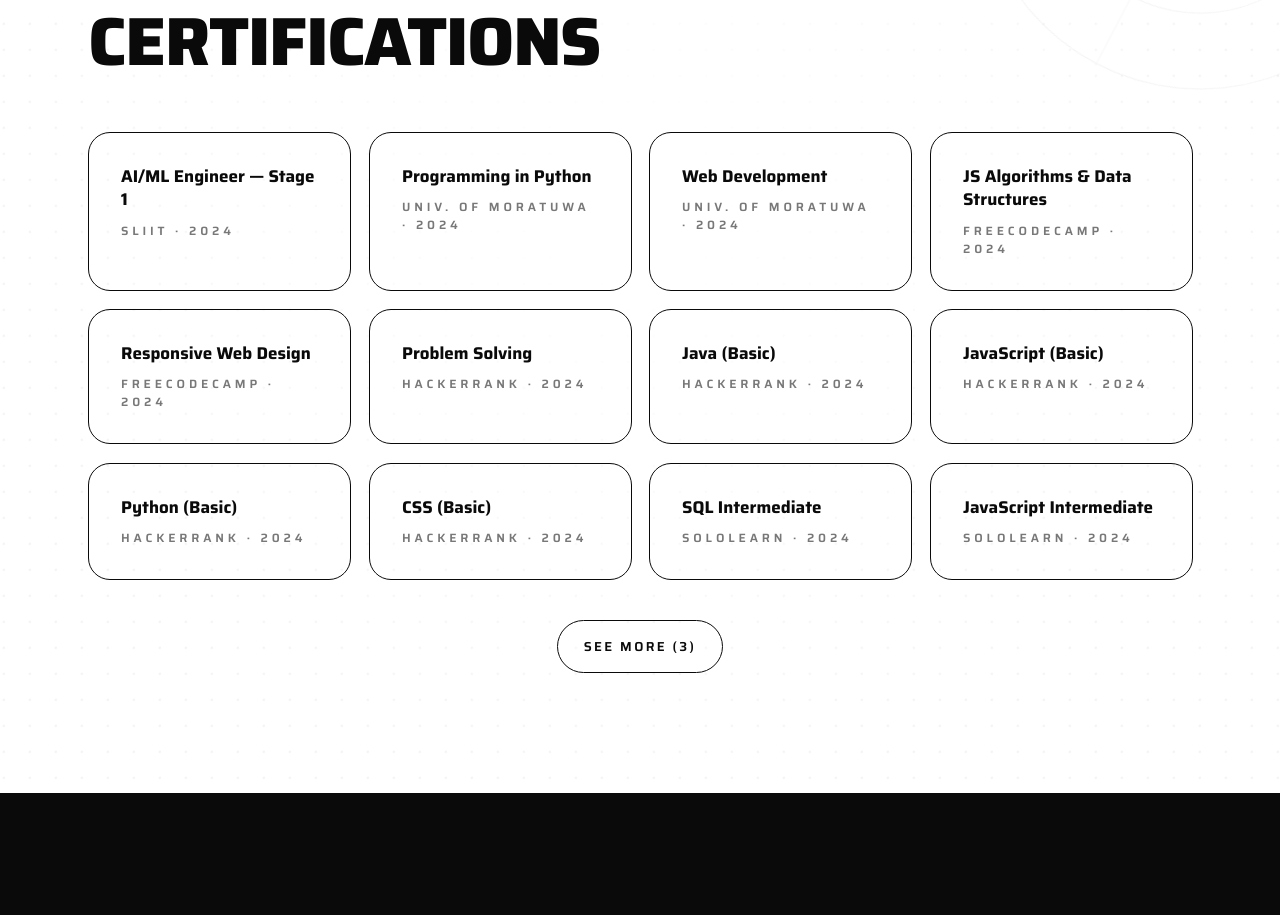
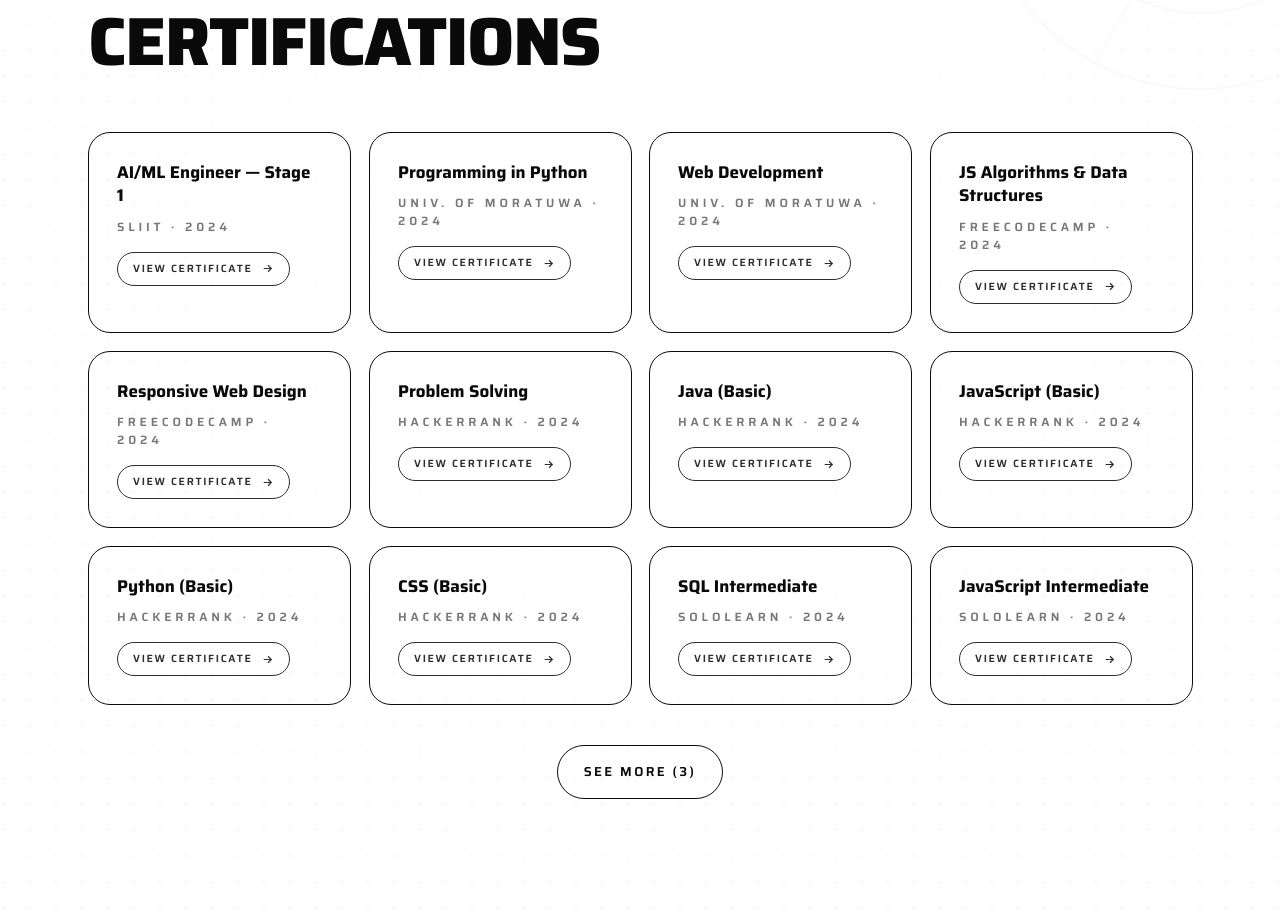
Before and after one commit to lahiruAsiri/Portfolio, a Next.js app: page / in a window 1280 px wide. Shown: the part 5986-6901 px from the top of the page. Built offline with nearby package versions, Linux system fonts and the light colour scheme.

Commit message:
Update Certifications.tsx

```diff
--- a/components/Certifications.tsx
+++ b/components/Certifications.tsx
@@ -1,17 +1,52 @@
 "use client";
 
-import { useState } from "react";
+import { useCallback, useEffect, useRef, useState } from "react";
+import { createPortal } from "react-dom";
 import { certifications } from "@/lib/data";
 import SectionBg from "./SectionBg";
 import Reveal, { RevealGroup, RevealItem } from "./Reveal";
 
 const INITIAL = 12;
 
+type Cert = (typeof certifications)[number];
+
 export default function Certifications() {
   const [expanded, setExpanded] = useState(false);
-  const visible = expanded
-    ? certifications
-    : certifications.slice(0, INITIAL);
+  const [active, setActive] = useState<Cert | null>(null);
+  const [open, setOpen] = useState(false);
+  const [mounted, setMounted] = useState(false);
+  const closeTimer = useRef<number | undefined>(undefined);
+
+  useEffect(() => setMounted(true), []);
+
+  const visible = expanded ? certifications : certifications.slice(0, INITIAL);
+
+  const openCert = (c: Cert) => {
+    window.clearTimeout(closeTimer.current);
+    setActive(c);
+    setOpen(true);
+  };
+
+  const close = useCallback(() => {
+    setOpen(false);
+    closeTimer.current = window.setTimeout(() => setActive(null), 300);
+  }, []);
+
+  useEffect(() => {
+    if (!open) return;
+    const onKey = (e: KeyboardEvent) => e.key === "Escape" && close();
+    document.addEventListener("keydown", onKey);
+    const html = document.documentElement;
+    const prevHtml = html.style.overflow;
+    const prevBody = document.body.style.overflow;
+    html.style.overflow = "hidden";
+    document.body.style.overflow = "hidden";
+    return () => {
+      document.removeEventListener("keydown", onKey);
+      html.style.overflow = prevHtml;
+      document.body.style.overflow = prevBody;
+    };
+  }, [open, close]);
 
   return (
     <section id="certs" className="section">
@@ -33,9 +68,24 @@ export default function Certifications() {
           stagger={0.05}
         >
           {visible.map((c) => (
-            <RevealItem key={c.title} className="card">
-              <div className="text-[17px] font-bold leading-snug">{c.title}</div>
-              <div className="eyebrow mt-2.5">{c.meta}</div>
+            <RevealItem key={c.title} className="card cert-card">
+              <button
+                type="button"
+                className="cert-card-btn"
+                onClick={() => openCert(c)}
+                aria-label={`View ${c.title} certificate`}
+              >
+                <span className="block text-[17px] font-bold leading-snug">
+                  {c.title}
+                </span>
+                <span className="eyebrow mt-2.5 block">{c.meta}</span>
+                <span className="cert-view" aria-hidden>
+                  View certificate
+                  <svg width="13" height="13" viewBox="0 0 24 24" fill="none" stroke="currentColor" strokeWidth="2.2">
+                    <path d="M5 12h14M13 6l6 6-6 6" />
+                  </svg>
+                </span>
+              </button>
             </RevealItem>
           ))}
         </RevealGroup>
@@ -54,6 +104,47 @@ export default function Certifications() {
           </div>
         )}
       </div>
+
+      {mounted &&
+        createPortal(
+          <div
+            className="cert-preview"
+            data-open={open ? "true" : "false"}
+            role="dialog"
+            aria-modal="true"
+            onClick={close}
+          >
+            <div
+              className="cert-preview-panel"
+              onClick={(e) => e.stopPropagation()}
+            >
+              {active && (
+                <>
+                  {/* eslint-disable-next-line @next/next/no-img-element */}
+                  <img
+                    src={active.image}
+                    alt={`${active.title} certificate`}
+                  />
+                  <div className="cert-preview-cap">
+                    <span>{active.title}</span>
+                    <span className="opacity-60"> — {active.meta}</span>
+                  </div>
+                  <button
+                    type="button"
+                    className="cert-preview-close"
+                    onClick={close}
+                    aria-label="Close"
+                  >
+                    <svg width="18" height="18" viewBox="0 0 24 24" fill="none" stroke="currentColor" strokeWidth="2">
+                      <path d="M6 6l12 12M18 6 6 18" />
+                    </svg>
+                  </button>
+                </>
+              )}
+            </div>
+          </div>,
+          document.body
+        )}
     </section>
   );
 }
```
